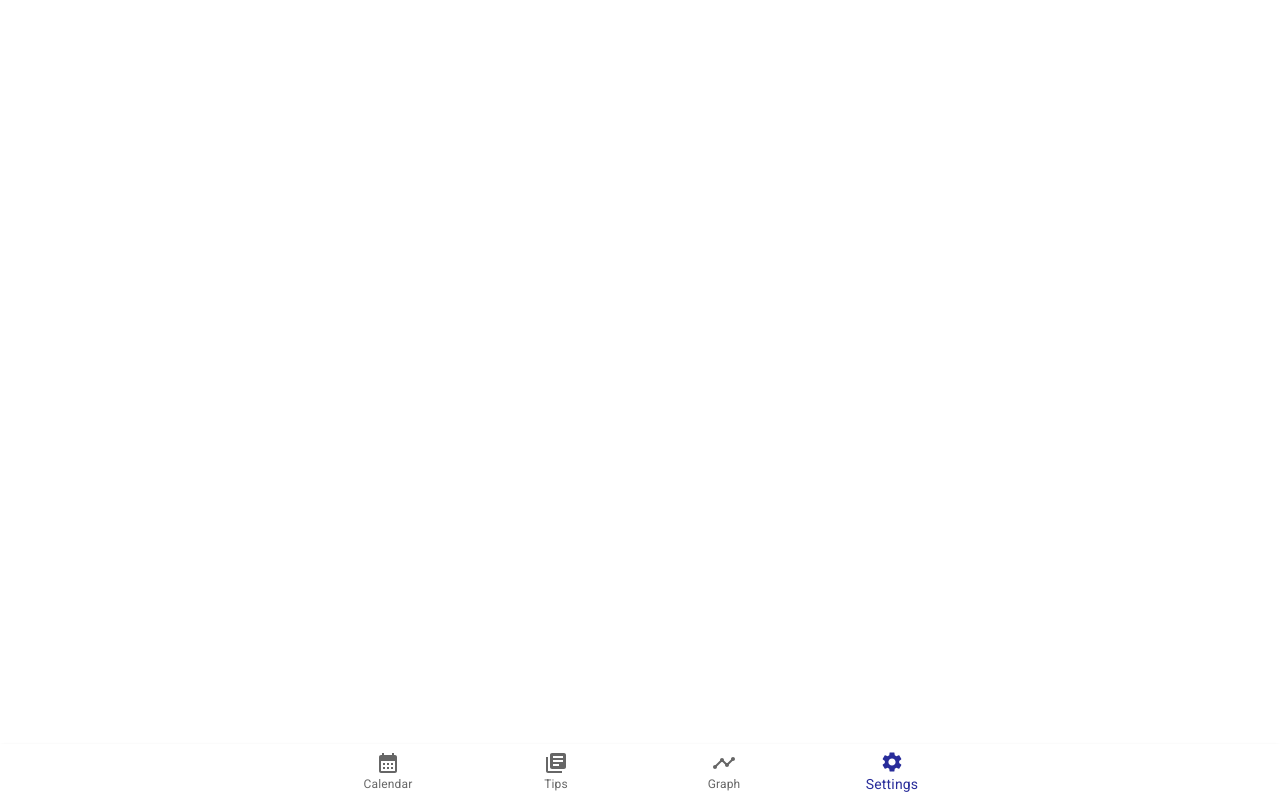
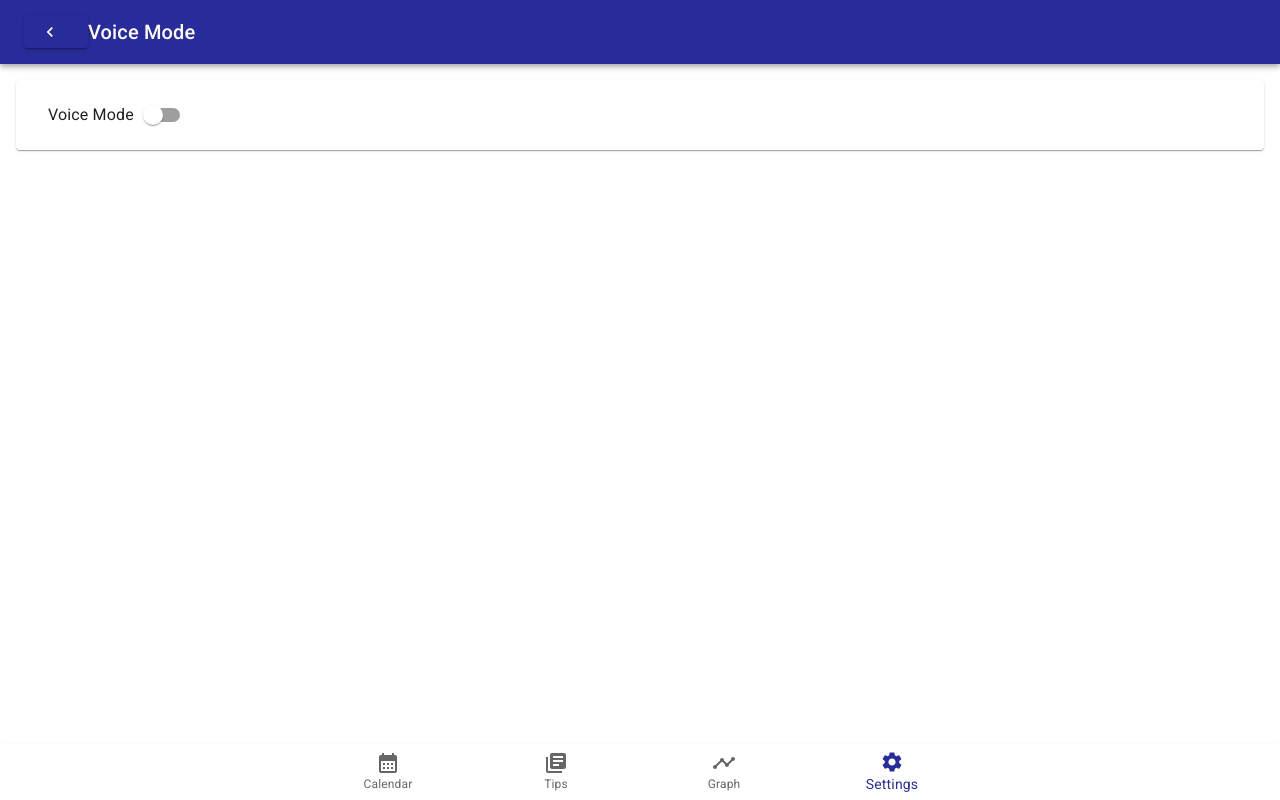
Before and after one commit to adamva/CMPUT302-emotion-tracker, a React (Create React App) app in the folder ui/: page /#/settings/voice-mode in a window 1280 px wide. Before the commit this address led to /#/settings/language. Built offline with nearby package versions, Linux system fonts and the light colour scheme.

Commit message:
init voicemode & add routes

```diff
--- a/ui/src/App.js
+++ b/ui/src/App.js
@@ -10,6 +10,8 @@ import Customize from './routes/Customize';
 import EmotionDefinition from './components/Calendar/EmotionDefinition';
 
 import { EmotionThemeProvider } from './context/EmotionThemeContext';
+import Language from './components/Settings/Language';
+import VoiceMode from './components/Settings/VoiceMode';
 
 function App() {
   console.debug('rev: $xwne82$x');
@@ -22,6 +24,8 @@ function App() {
           <Route path="/graph" element={<Graph />} />
           <Route path="/settings" element={<Settings />} />
           <Route path="/settings/customize" element={<Customize />} />
+          <Route path="/settings/language" element={<Language />} />
+          <Route path="/settings/voice-mode" element={<VoiceMode />} />
           <Route path="/emotion-definition/:emotionKey" element={<EmotionDefinition />} />
         </Routes>
         <SimpleBottomNavigation />
--- /dev/null
+++ b/ui/src/components/Settings/VoiceMode.js
@@ -0,0 +1,38 @@
+import React from 'react'
+
+import { useNavigate } from 'react-router-dom';
+
+import Grid from '@mui/material/Grid';
+import Paper from '@mui/material/Paper';
+import Box from '@mui/material/Box';
+import { Typography, Toolbar, AppBar, Button, FormControl, FormControlLabel, Switch } from '@mui/material';
+import NavigateBeforeIcon from '@mui/icons-material/NavigateBefore';
+
+const VoiceMode = () => {
+    const navigate = useNavigate();
+
+    return (
+        <Box sx={{ flexGrow: 1 }}>
+        <AppBar position="static">
+            <Toolbar>
+            <Button
+            variant='contained'
+            onClick={() => navigate('/settings')}
+            startIcon={<NavigateBeforeIcon />}
+            >
+            </Button>
+            <Typography variant="h6" component="div">
+                Voice Mode
+            </Typography>
+            </Toolbar>
+        </AppBar>
+        <Paper sx={{ m: 2, p: 2 }}>
+            <FormControl>
+                <FormControlLabel control={<Switch />} label="Voice Mode" labelPlacement="start" />
+            </FormControl>
+        </Paper>
+        </Box>
+    );
+}
+
+export default VoiceMode
```
